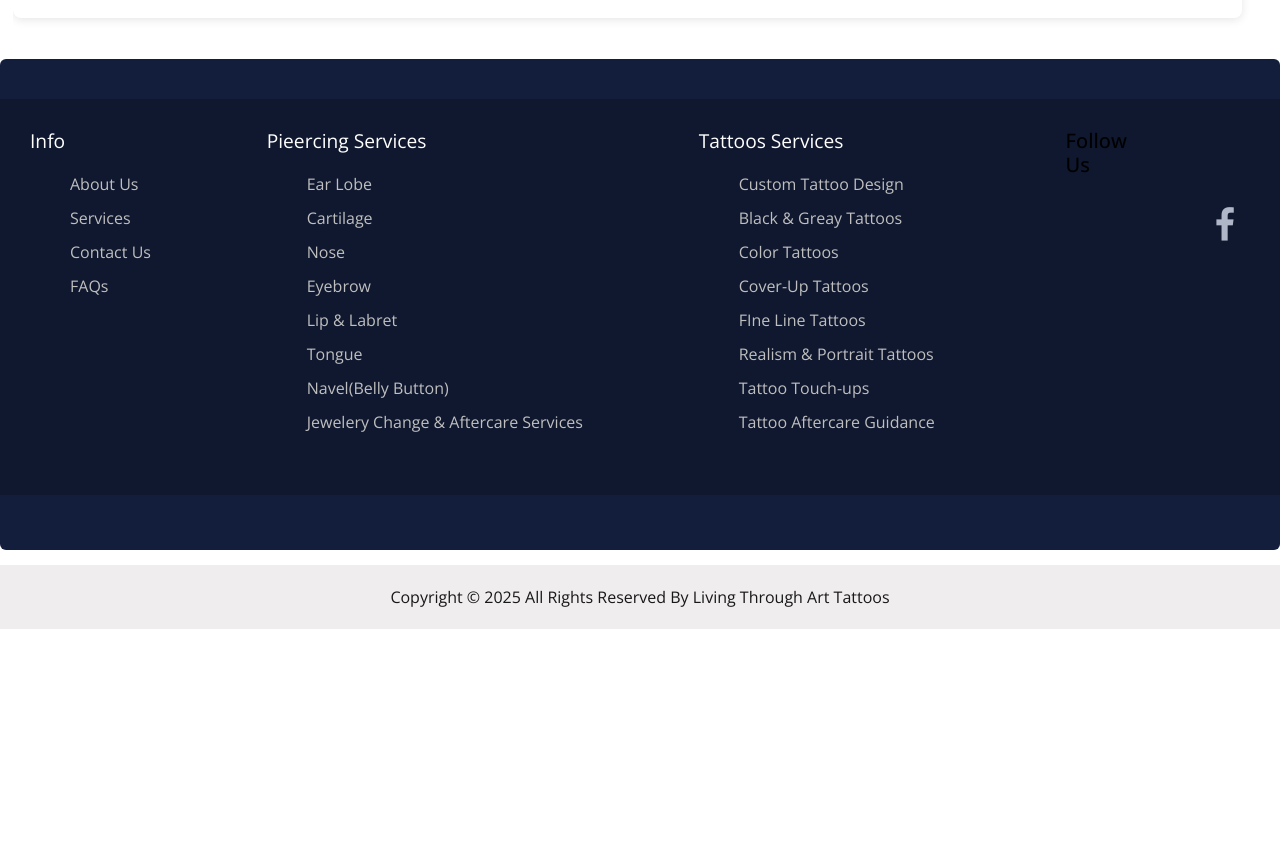
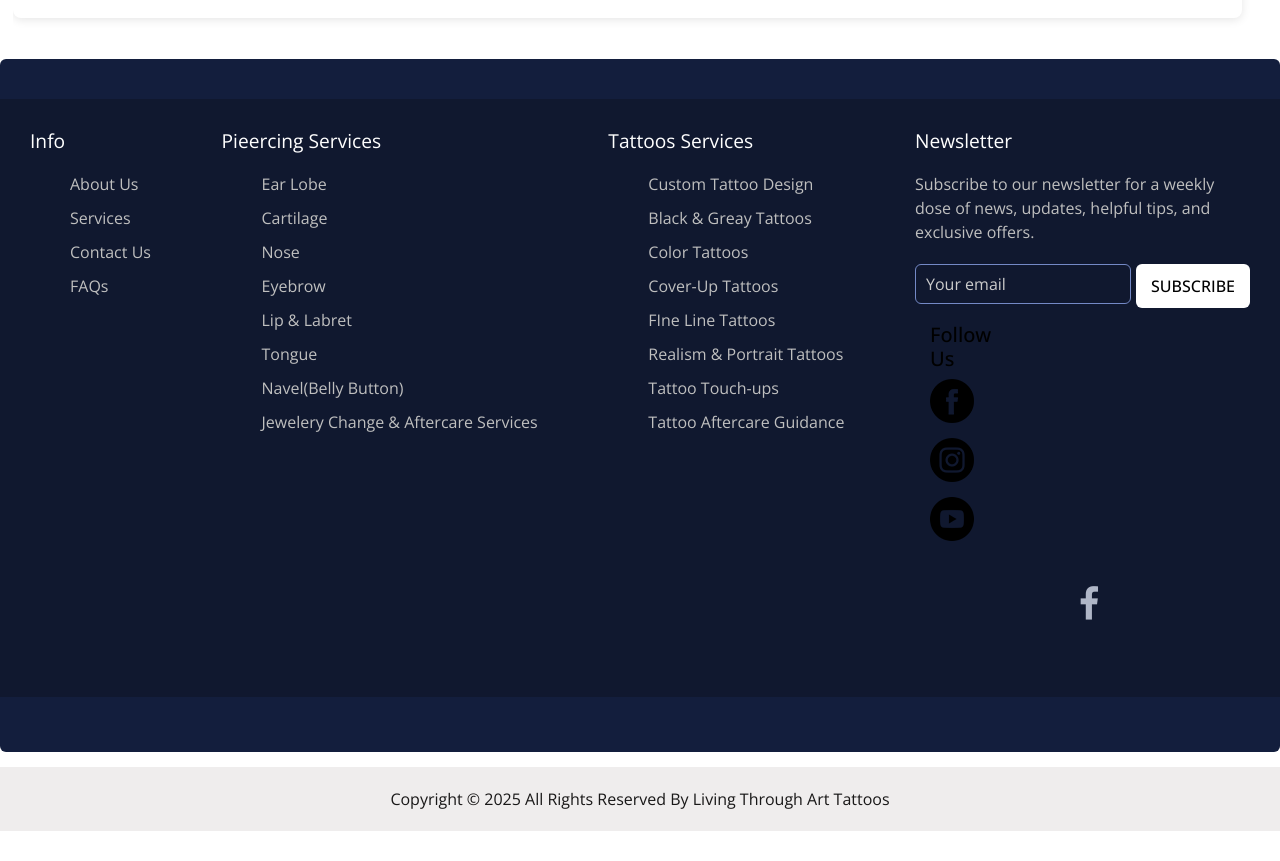
Before and after one commit to smoker07/Livingthrougharttattoos, a plain HTML site: page index.html in a window 1280 px wide. Shown: the part 4200-5061 px from the top of the page. Before the commit the page ends 4859 px from the top, so only its background shows below. Drawn offline with nearby package versions, Linux system fonts and the light colour scheme; some packages are replaced by stand-ins of ours; grey boxes are pictures that could not be loaded; some icons are missing.

Commit message:
auto-commit

```diff
--- a/index.html
+++ b/index.html
@@ -476,135 +476,8 @@
   font-family: 'Open Sans', sans-serif;
 }
 
-/* .footer {
-  position: fixed;
-  /* top: 50%;
-  left: 0;
-  bottom: 0;
-  transform: translate(-50%, -50%);
-  max-width: 1280px;
-  width: 100%;
-  background: #10182F;
-  border-radius: 6px;
-}
-
-.footer .footer-row {
-  display: flex;
-  flex-wrap: wrap;
-  justify-content: space-between;
-  gap: 3.5rem;
-  /* padding: 60px;
-}
-
-.footer-row .footer-col h4 {
-  color: #fff;
-  font-size: 1.2rem;
-  font-weight: 400;
-}
-
-.footer-col .links {
-  margin-top: 20px;
-}
-
-.footer-col .links li {
-  list-style: none;
-  margin-bottom: 10px;
-}
-
-.footer-col .links li a {
-  text-decoration: none;
-  color: #bfbfbf;
-}
-
-.footer-col .links li a:hover {
-  color: #fff;
-}
-
-.footer-col p {
-  margin: 20px 0;
-  color: #bfbfbf;
-  max-width: 300px;
-}
-
-.footer-col form {
-  display: flex;
-  gap: 5px;
-}
-
-.footer-col input {
-  height: 40px;
-  border-radius: 6px;
-  background: none;
-  width: 100%;
-  outline: none;
-  border: 1px solid #7489C6 ;
-  caret-color: #fff;
-  color: #fff;
-  padding-left: 10px;
-}
-
-.footer-col input::placeholder {
-  color: #ccc;
-}
-
- .footer-col form button {
-  background: #fff;
-  outline: none;
-  border: none;
-  padding: 10px 15px;
-  border-radius: 6px;
-  cursor: pointer;
-  font-weight: 500;
-  transition: 0.2s ease;
-}
-
-.footer-col form button:hover {
-  background: #cecccc;
-}
-
-.footer-col .icons {
-  display: flex;
-  margin-top: 30px;
-  gap: 30px;
-  cursor: pointer;
-}
-
-.footer-col .icons i {
-  color: #afb6c7;
-}
-
-.footer-col .icons i:hover  {
-  color: #fff;
-}
-
-@media (max-width: 768px) {
-  .footer {
-    position: relative;
-    bottom: 0;
-    left: 0;
-    transform: none;
-    width: 100%;
-    border-radius: 0;
-  }
-
-  .footer .footer-row {
-    padding: 20px;
-    gap: 1rem;
-  }
-
-  .footer-col form {
-    display: block;
-  }
-
-  .footer-col form :where(input, button) {
-    width: 100%;
-  }
-
-  .footer-col form button {
-    margin: 10px 0 0 0;
-  }
-} */
-  </Style>
+/* Style */
+ </Style>
   <section class="footer">
     <div class="footer-row">
       <div class="footer-col">
@@ -646,7 +519,7 @@
       </div>
 
       <div class="footer-col">
-        <!-- <h4>Newsletter</h4>
+         <h4>Newsletter</h4>
         <p>
           Subscribe to our newsletter for a weekly dose
           of news, updates, helpful tips, and
@@ -655,13 +528,13 @@
         <form action="#">
           <input type="text" placeholder="Your email" required>
           <button type="submit">SUBSCRIBE</button>
-        </form> -->
+        </form>
         <div class="col-md-3">
           <div class="social_container">
             <h5>
               Follow Us
             </h5>
-            <!-- <div class="social-box">
+            <div class="social-box">
               <a href="">
                 <img src="images/fb.png" alt="">
               </a>
@@ -675,7 +548,7 @@
               <a href="">
                 <img src="images/youtube.png" alt="">
               </a>
-            </div> -->
+            </div>
         <div class="icons">
           <i class="fa-brands fa-facebook-f"></i>
           <i class="fa-brands fa-twitter"></i>
@@ -686,9 +559,6 @@
       </div>
     </div>
   </section>
-
-
-
 
   <!-- footer section -->
   <section class="container-fluid footer_section">
```
